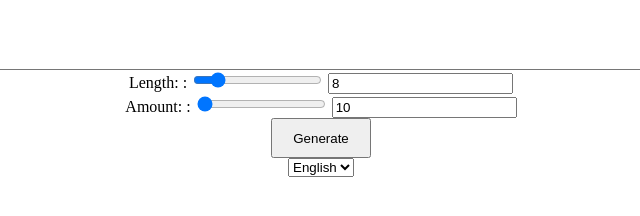
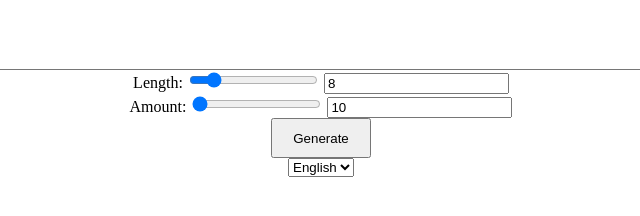
Before and after one commit to rizth/gairaigo-generator, a plain HTML site: page index.html in a window 1280 px wide. Shown: the part 296-512 px from the top of the page, 319-959 px from the left. Drawn offline with nearby package versions, Linux system fonts and the light colour scheme.

Commit message:
Fix typo

```diff
--- a/index.html
+++ b/index.html
@@ -9,12 +9,12 @@
         <h1>{{info.title[lang]}}</h1>
         <textarea id='output' v-model='text' readonly></textarea>
         <div>
-            {{info.length[lang]}}:
+            {{info.length[lang]}}
             <input type="range" v-model='len' id='optlen' min='4' max='30' value='8'>
             <input v-model='len' placeholder='length'>
         </div>
         <div>
-            {{info.amount[lang]}}:
+            {{info.amount[lang]}}
             <input type="range" v-model='amount' id='optlen' min='10' max='100' value='20'>
             <input v-model='amount' placeholder='amount'>
         </div>
```
